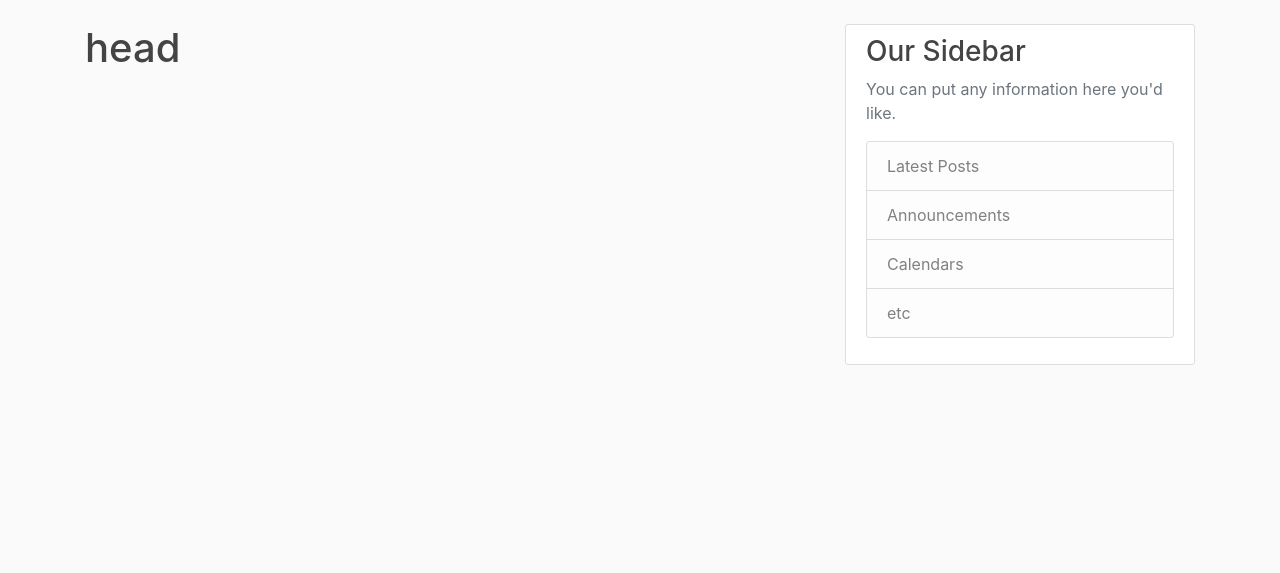
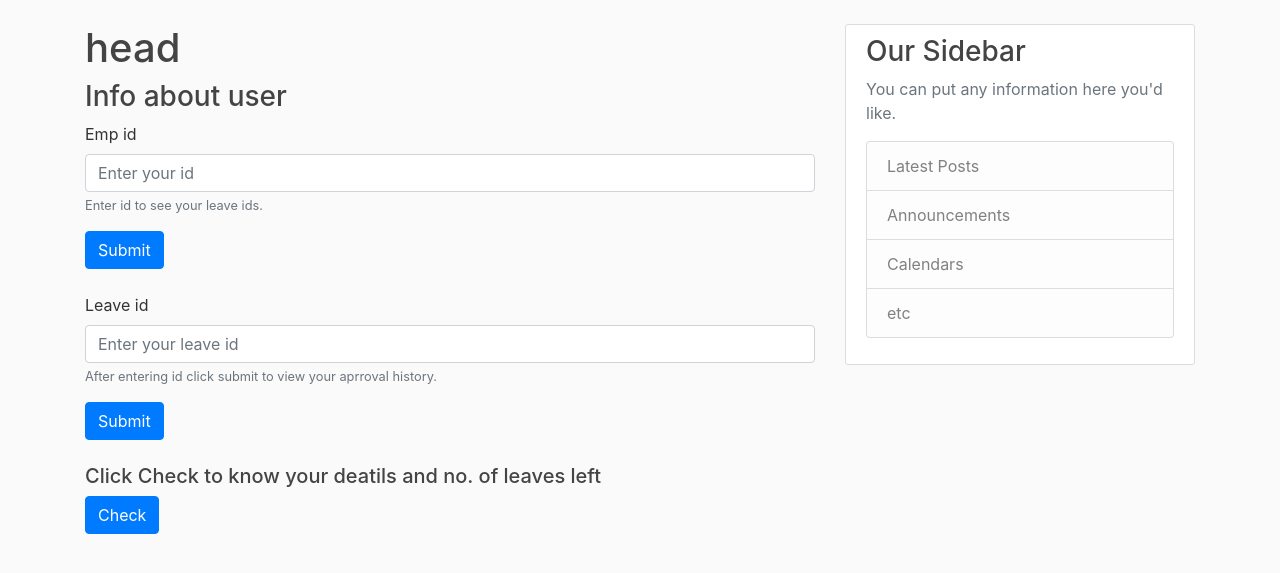
Before and after one commit to DineshRayala/editweb, a Django app: page /profile/ in a window 1280 px wide. Shown: the part 56-629 px from the top of the page. Run offline with Django 3.2, Linux system fonts and the light colour scheme; a user stored in the database is signed in; some libraries are stand-ins or nearby versions.

Commit message:
updated profile page

```diff
--- a/users/templates/users/profile.html
+++ b/users/templates/users/profile.html
@@ -3,5 +3,30 @@
 {% load crispy_forms_tags %}
 {% block content %}
     <h1>{{ user.username }}</h1>
+    <h3>Info about user</h3>
+    <form>
+        <div class="form-group">
+          <label for="checkhistory">Emp id</label>
+          <input type="text" class="form-control" id="checkhistory" aria-describedby="Help" placeholder="Enter your id">
+          <small id="Help" class="form-text text-muted">Enter id to see your leave ids.</small>
+        </div>
+        <button type="submit" class="btn btn-primary">Submit</button>
+    </form>
+    <br>
+    <form>
+        <div class="form-group">
+          <label for="checkapprovals">Leave id</label>
+          <input type="text" class="form-control" id="checkapprovals" aria-describedby="Help" placeholder="Enter your leave id">
+          <small id="Help" class="form-text text-muted">After entering id click submit to view your aprroval history.</small>
+        </div>
+        <button type="submit" class="btn btn-primary">Submit</button>
+    </form>
+    <br>
+    <form>
+      <div >
+        <h5> Click Check to know your deatils and no. of leaves left</h5>
+      </div>
+      <button type="submit" class="btn btn-primary">Check</button>
+  </form>
 
 {% endblock content %}
```
Also changed, not shown: db.sqlite3.
